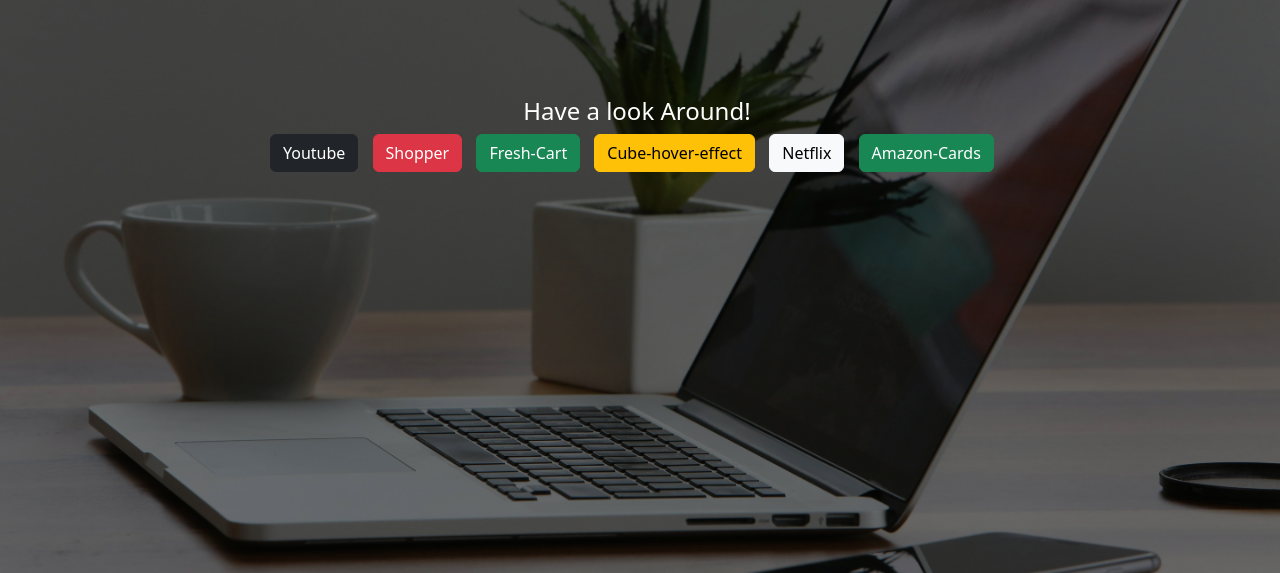
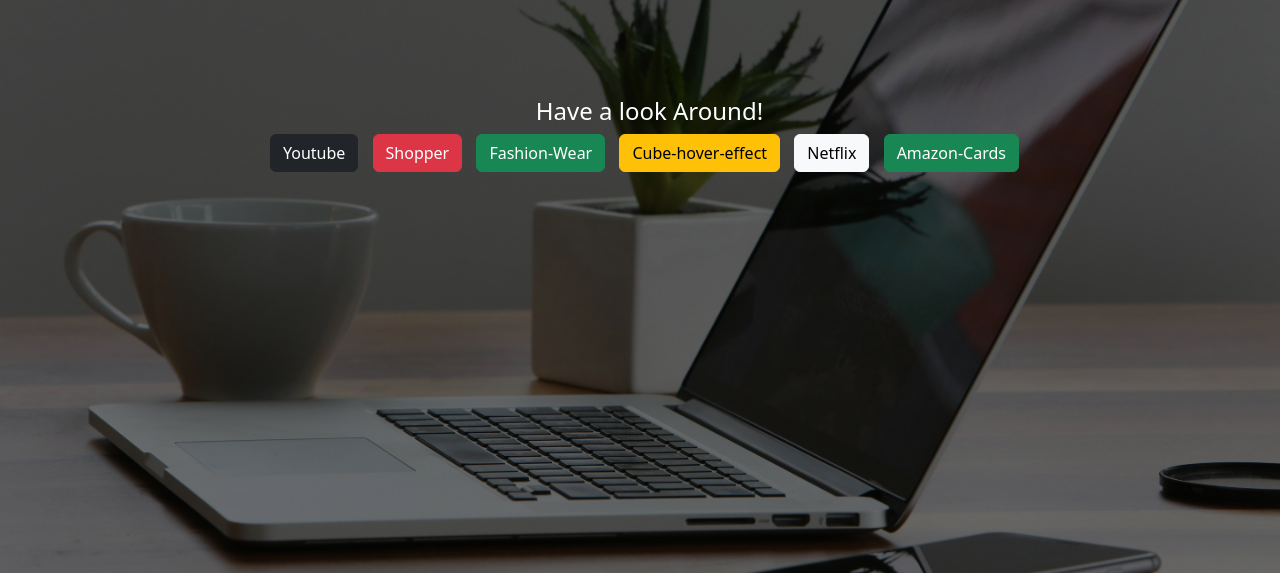
Before and after one commit to rtgdevbc/ravi-portfolio, a website: page index.html in a window 1280 px wide. Shown: the part 227-800 px from the top of the page. Drawn offline with nearby package versions, Linux system fonts and the light colour scheme.

Commit message:
firebase page added

```diff
--- a/index.html
+++ b/index.html
@@ -23,7 +23,7 @@
                 <div class="projects-links">
                     <a href="./public/youtube.html" class="btn btn-dark">Youtube</a>
                     <a href="" class="btn btn-danger">Shopper</a>
-                    <a href="" class="btn btn-success">Fresh-Cart</a>
+                    <a href="https://gro-kart-project.web.app/" class="btn btn-success">Fashion-Wear</a>
                     <a href="./public/cube2.html" class="btn btn-warning">Cube-hover-effect</a>
                     <a href="./public/netflix.html" class="btn btn-light">Netflix</a>
                     <a href="./public/Amazon-card.html" class="btn btn-success">Amazon-Cards</a>
```
